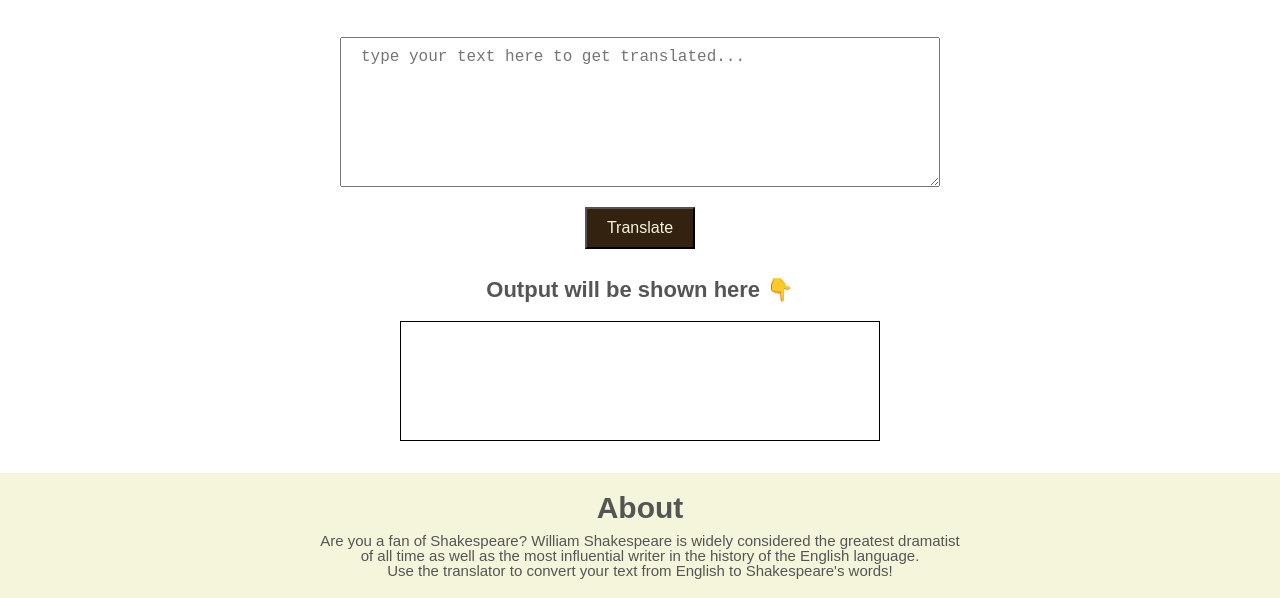
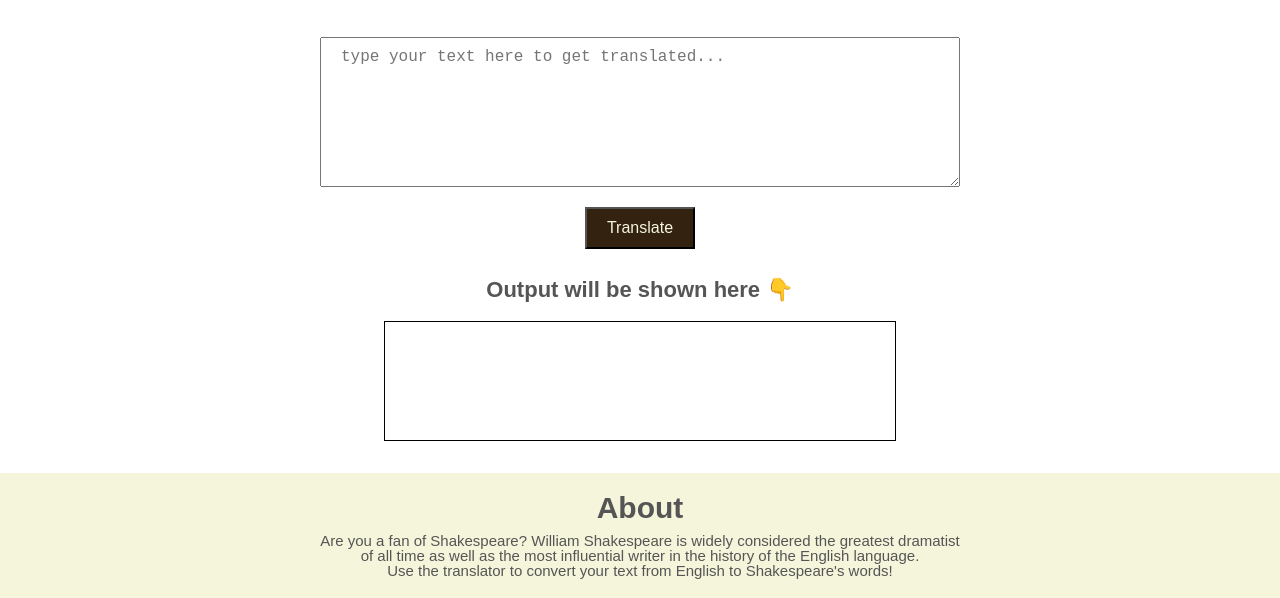
Before and after one commit to haachico/Shakespeare-world, a plain HTML site: page index.html in a window 1280 px wide. Shown: the part 225-823 px from the top of the page. Drawn offline with Linux system fonts and the light colour scheme.

Commit message:
edit css styles

```diff
--- a/style.css
+++ b/style.css
@@ -50,7 +50,7 @@ body {
 }
 
 .text-input {
-  width: 60rem;
+  width: 50%;
   height: 15rem;
   padding: 1rem 2rem;
   font-size: 1.6rem;
@@ -76,7 +76,7 @@ body {
   font-weight: 500;
   padding: 1rem;
   height: 12rem;
-  width: 48rem;
+  width: 40%;
   display: inline-block;
   margin-bottom: 3rem;
   text-align: left;
```
